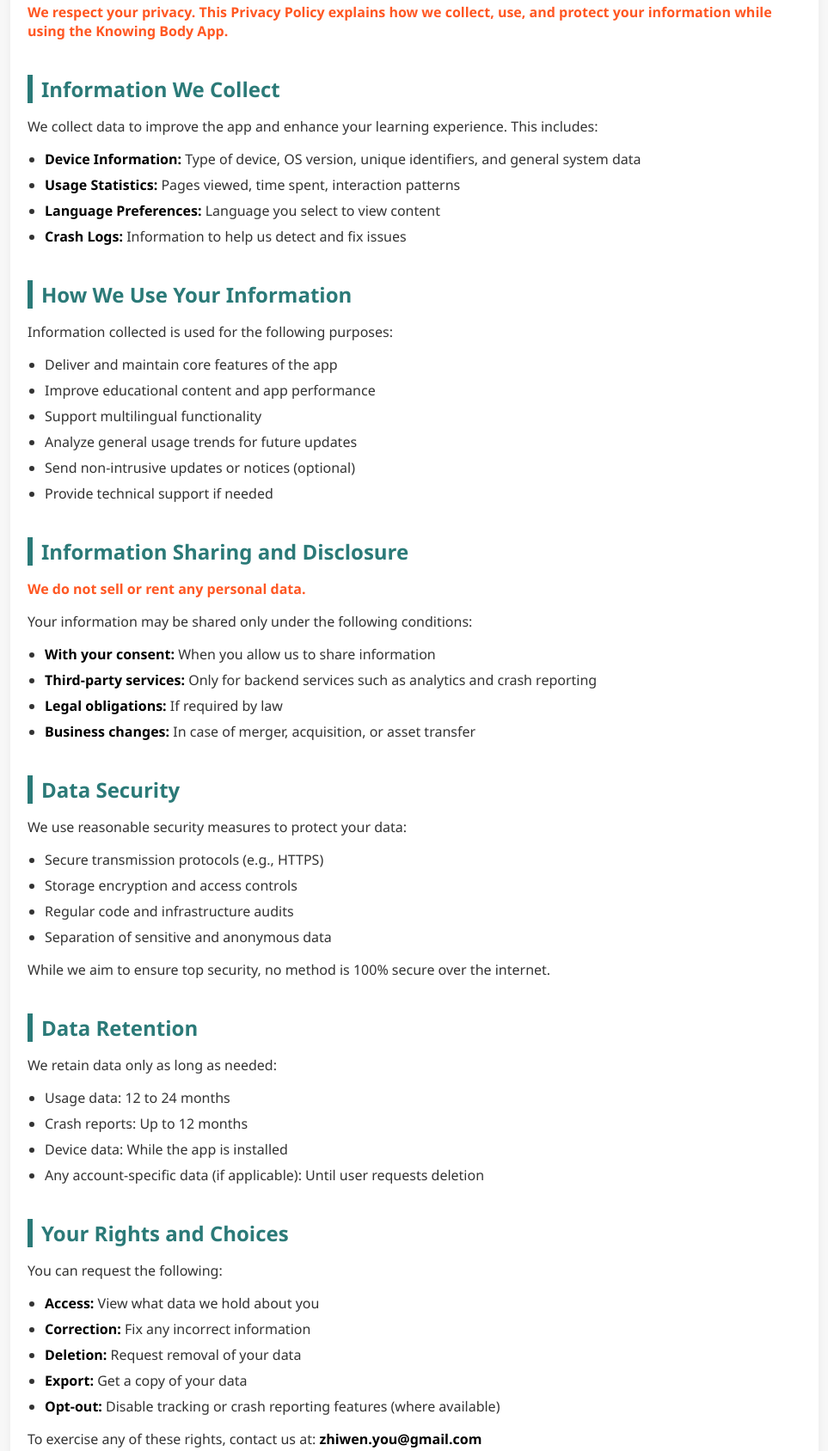
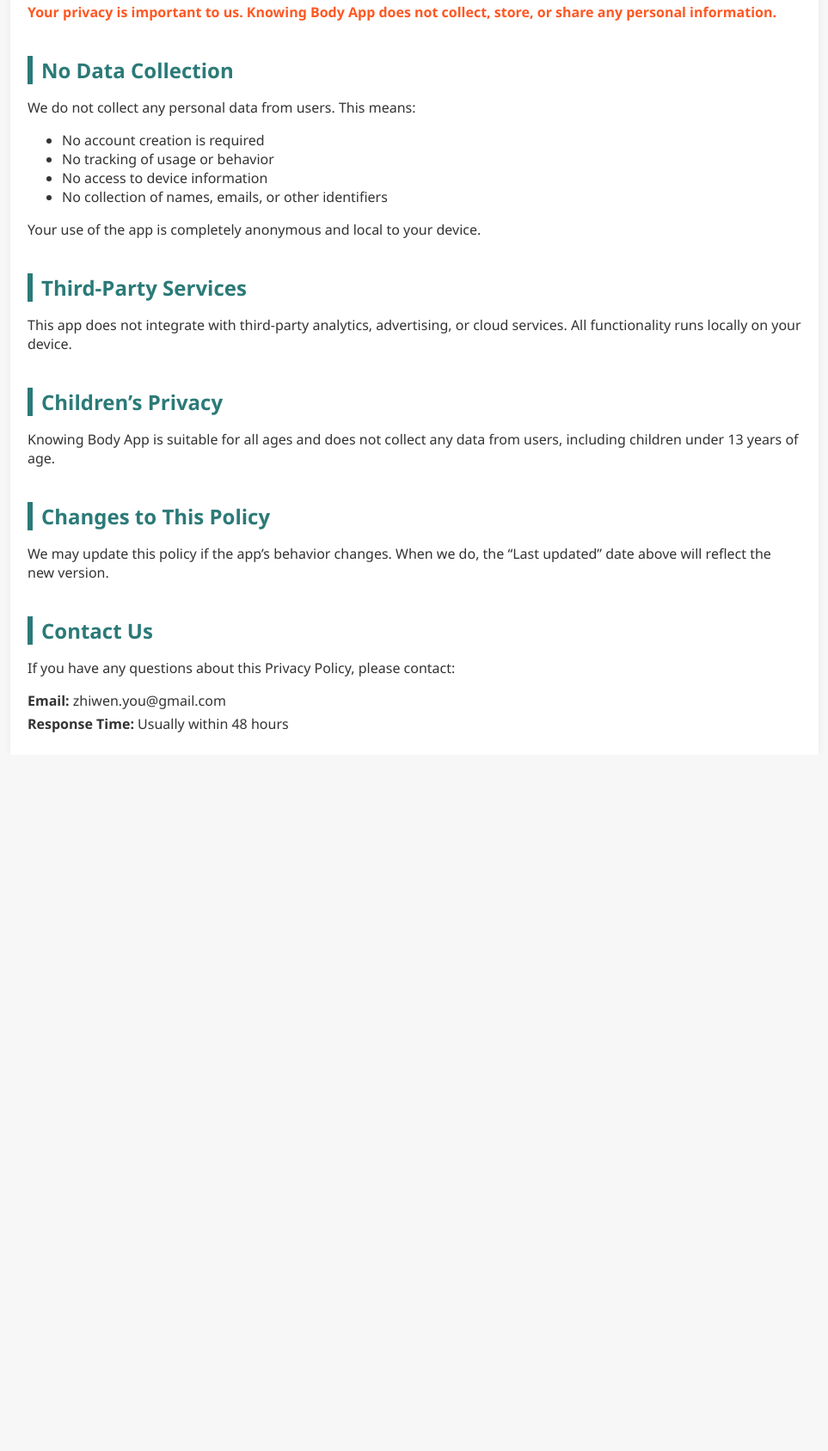
Before and after one commit to youzhiwen/youzhiwen.github.io, a plain HTML site: page knowing-body/privacy-policy.html in a window 1280 px wide. Shown: the part 192-1880 px from the top of the page at 86% size, without its empty margins (158-1121 px from the left). After the commit the page ends 1070 px from the top, so only its background shows below. Drawn offline with Linux system fonts and the light colour scheme.

Commit message:
update Privacy

```diff
--- a/knowing-body/privacy-policy.html
+++ b/knowing-body/privacy-policy.html
@@ -43,15 +43,6 @@
             font-weight: bold;
             margin-bottom: 5px;
         }
-        ul {
-            padding-left: 20px;
-        }
-        ul li {
-            margin-bottom: 8px;
-        }
-        strong {
-            color: #000;
-        }
         .important {
             color: #FF5722;
             font-weight: bold;
@@ -66,114 +57,40 @@
         <h1>Privacy Policy</h1>
         <p class="app-name">Knowing Body App</p>
         <p class="last-updated">Last updated: January 15, 2025</p>
-        <p class="important">We respect your privacy. This Privacy Policy explains how we collect, use, and protect your information while using the Knowing Body App.</p>
+        <p class="important">Your privacy is important to us. Knowing Body App does not collect, store, or share any personal information.</p>
 
         <div class="section">
-            <h2>Information We Collect</h2>
-            <p>We collect data to improve the app and enhance your learning experience. This includes:</p>
+            <h2>No Data Collection</h2>
+            <p>We do not collect any personal data from users. This means:</p>
             <ul>
-                <li><strong>Device Information:</strong> Type of device, OS version, unique identifiers, and general system data</li>
-                <li><strong>Usage Statistics:</strong> Pages viewed, time spent, interaction patterns</li>
-                <li><strong>Language Preferences:</strong> Language you select to view content</li>
-                <li><strong>Crash Logs:</strong> Information to help us detect and fix issues</li>
+                <li>No account creation is required</li>
+                <li>No tracking of usage or behavior</li>
+                <li>No access to device information</li>
+                <li>No collection of names, emails, or other identifiers</li>
             </ul>
-        </div>
-
-        <div class="section">
-            <h2>How We Use Your Information</h2>
-            <p>Information collected is used for the following purposes:</p>
-            <ul>
-                <li>Deliver and maintain core features of the app</li>
-                <li>Improve educational content and app performance</li>
-                <li>Support multilingual functionality</li>
-                <li>Analyze general usage trends for future updates</li>
-                <li>Send non-intrusive updates or notices (optional)</li>
-                <li>Provide technical support if needed</li>
-            </ul>
-        </div>
-
-        <div class="section">
-            <h2>Information Sharing and Disclosure</h2>
-            <p class="important">We do not sell or rent any personal data.</p>
-            <p>Your information may be shared only under the following conditions:</p>
-            <ul>
-                <li><strong>With your consent:</strong> When you allow us to share information</li>
-                <li><strong>Third-party services:</strong> Only for backend services such as analytics and crash reporting</li>
-                <li><strong>Legal obligations:</strong> If required by law</li>
-                <li><strong>Business changes:</strong> In case of merger, acquisition, or asset transfer</li>
-            </ul>
-        </div>
-
-        <div class="section">
-            <h2>Data Security</h2>
-            <p>We use reasonable security measures to protect your data:</p>
-            <ul>
-                <li>Secure transmission protocols (e.g., HTTPS)</li>
-                <li>Storage encryption and access controls</li>
-                <li>Regular code and infrastructure audits</li>
-                <li>Separation of sensitive and anonymous data</li>
-            </ul>
-            <p>While we aim to ensure top security, no method is 100% secure over the internet.</p>
-        </div>
-
-        <div class="section">
-            <h2>Data Retention</h2>
-            <p>We retain data only as long as needed:</p>
-            <ul>
-                <li>Usage data: 12 to 24 months</li>
-                <li>Crash reports: Up to 12 months</li>
-                <li>Device data: While the app is installed</li>
-                <li>Any account-specific data (if applicable): Until user requests deletion</li>
-            </ul>
-        </div>
-
-        <div class="section">
-            <h2>Your Rights and Choices</h2>
-            <p>You can request the following:</p>
-            <ul>
-                <li><strong>Access:</strong> View what data we hold about you</li>
-                <li><strong>Correction:</strong> Fix any incorrect information</li>
-                <li><strong>Deletion:</strong> Request removal of your data</li>
-                <li><strong>Export:</strong> Get a copy of your data</li>
-                <li><strong>Opt-out:</strong> Disable tracking or crash reporting features (where available)</li>
-            </ul>
-            <p>To exercise any of these rights, contact us at: <strong>zhiwen.you@gmail.com</strong></p>
+            <p>Your use of the app is completely anonymous and local to your device.</p>
         </div>
 
         <div class="section">
             <h2>Third-Party Services</h2>
-            <p>Some features may rely on external services. These are covered by their own privacy policies. We encourage you to review them.</p>
-            <p>We may use:</p>
-            <ul>
-                <li>Anonymous analytics tools</li>
-                <li>Error and crash tracking services</li>
-                <li>Cloud hosting or storage platforms</li>
-            </ul>
+            <p>This app does not integrate with third-party analytics, advertising, or cloud services. All functionality runs locally on your device.</p>
         </div>
 
         <div class="section">
-            <h2>Children's Privacy</h2>
-            <p class="important">The Knowing Body App is not intended for children under 13. We do not knowingly collect personal information from them.</p>
-            <p>If you believe that a child under 13 has provided personal data, please contact us. We will delete such information as soon as possible.</p>
+            <h2>Children’s Privacy</h2>
+            <p>Knowing Body App is suitable for all ages and does not collect any data from users, including children under 13 years of age.</p>
         </div>
 
         <div class="section">
             <h2>Changes to This Policy</h2>
-            <p>We may revise this Privacy Policy. When we do:</p>
-            <ul>
-                <li>The "Last updated" date will be modified</li>
-                <li>Major changes will be notified through the app</li>
-                <li>The latest version will always be available in the app or on our website</li>
-            </ul>
-            <p>Your continued use implies your agreement to the updated policy.</p>
+            <p>We may update this policy if the app’s behavior changes. When we do, the “Last updated” date above will reflect the new version.</p>
         </div>
 
         <div class="section">
             <h2>Contact Us</h2>
-            <p>If you have any questions or feedback, reach out to us:</p>
+            <p>If you have any questions about this Privacy Policy, please contact:</p>
             <div class="contact-info">
                 <p><strong>Email:</strong> zhiwen.you@gmail.com</p>
-                <p><strong>Support:</strong> zhiwen.you@gmail.com</p>
                 <p><strong>Response Time:</strong> Usually within 48 hours</p>
             </div>
         </div>
```
